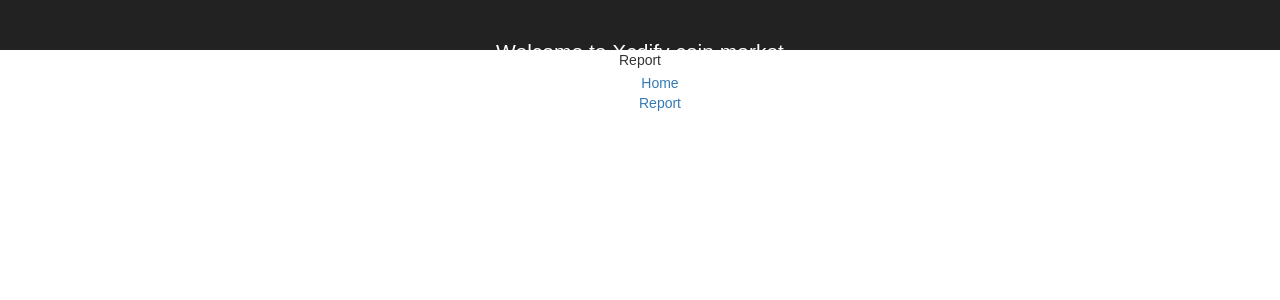
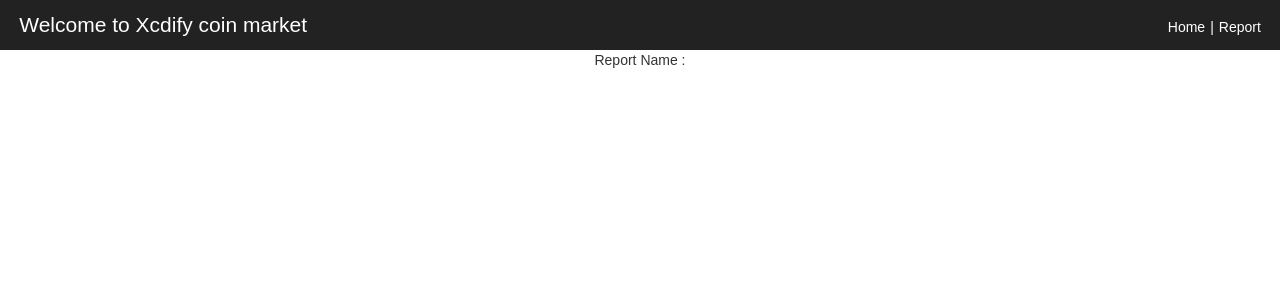
Before and after one commit to jangidrohit/WorkFlowReact, a React (Create React App) app in the folder ui/coinmarket/: page /report in a window 1280 px wide. Shown: the top 300 px of the page. Built offline with nearby package versions, Linux system fonts and the light colour scheme.

Commit message:
add report link

```diff
--- a/ui/coinmarket/src/App.css
+++ b/ui/coinmarket/src/App.css
@@ -6,7 +6,6 @@
 .App-header {
   background-color: #222;
   height: 50px;
-  padding: 20px;
   color: white;
 }
 
--- a/ui/coinmarket/src/App.js
+++ b/ui/coinmarket/src/App.js
@@ -21,6 +21,7 @@ class App extends Component {
           <Switch>
             <Route exact  path="/" component={Home}/>
             <Route exact path="/report" component={Report}/>
+            <Route exact path="/chat/:name" component={Report}/>
           </Switch>
          </div>
         </Router>
--- a/ui/coinmarket/src/Header/Header.Component.js
+++ b/ui/coinmarket/src/Header/Header.Component.js
@@ -10,10 +10,11 @@ class Header extends React.Component {
 		return (
 			<header className="App-header">
 	        <h1 className="App-title">Welcome to Xcdify coin market</h1>
-		          <ul>
-			        <li><Link to={"/"}>Home</Link></li>
-			        <li><Link to={"/report"}>Report</Link></li>
-			      </ul>
+			<ul className="nev-link">
+				<li><Link to={"/"}>Home</Link></li>
+				<li>|</li>
+				<li><Link to={"/report"}>Report</Link></li>
+			</ul>
 	        </header>
         )
 	}
--- a/ui/coinmarket/src/Home/Home.Component.js
+++ b/ui/coinmarket/src/Home/Home.Component.js
@@ -12,6 +12,10 @@ class Home extends React.Component {
       }
    }
 
+
+ onRowClick(){
+
+ }
 
  componentDidMount() {
 
@@ -30,11 +34,18 @@ class Home extends React.Component {
   }
 
 	render(){
+		const {history}=this.props
+		var options = {
+			onRowClick: function(row){
+				debugger
+				history.push('/chat/'+ row.name);
+			}
+		}
 		return (
 			<div>
 			<h3>Cryptocurrency Market Capitalizations</h3>
-			<div class="coins-details-container">
-			 <BootstrapTable data={this.state.data} striped={true} hover={true}>
+			<div className="coins-details-container">
+			 <BootstrapTable data={this.state.data} options={options}  striped={true} hover={true}>
 			      <TableHeaderColumn dataField="name" isKey={true} dataAlign="center" dataSort={true}>Name</TableHeaderColumn>
 			      <TableHeaderColumn dataField="symbol" dataSort={true}>Symbol</TableHeaderColumn>
 			      <TableHeaderColumn dataField="market_cap_usd" dataSort={true}>Market Cap</TableHeaderColumn>
@@ -43,7 +54,6 @@ class Home extends React.Component {
 			      <TableHeaderColumn dataField="total_supply" dataSort={true}>Supply</TableHeaderColumn>
 			      <TableHeaderColumn dataField="percent_change_24h" dataSort={true}>Change</TableHeaderColumn>
 			      <TableHeaderColumn dataField="name" dataSort={true}>Action</TableHeaderColumn>
-
 			  </BootstrapTable>
 
 			</div>
--- a/ui/coinmarket/src/Report/Report.Component.js
+++ b/ui/coinmarket/src/Report/Report.Component.js
@@ -1,10 +1,14 @@
 import React from 'react'
 
 class Report extends React.Component {
+
 	render(){
+		const { match} = this.props
+    	var name = match.params.name
+
 		return (
 			<div>
-			Report
+			Report Name :  {name}
 			</div>
         )
 	}
--- a/ui/coinmarket/src/index.css
+++ b/ui/coinmarket/src/index.css
@@ -3,3 +3,29 @@ body {
   padding: 0;
   font-family: sans-serif;
 }
+h1.App-title {
+  margin: 0;
+  width: 57%;
+  display: inline-block;
+  text-align: left;
+  line-height: 50px;
+}
+.nev-link {
+  width: 40%;
+  display: inline-block;
+  margin: 0;
+  text-align: right;
+}
+.nev-link>li {
+  display: inline-block;
+}
+.nev-link> li > a {
+  color: #fff;
+  text-decoration: none;
+}
+.nev-link>li:nth-child(2) {
+  padding: 0 5px;
+}
+.Home-Table {
+  margin: 50px auto;
+}
```
